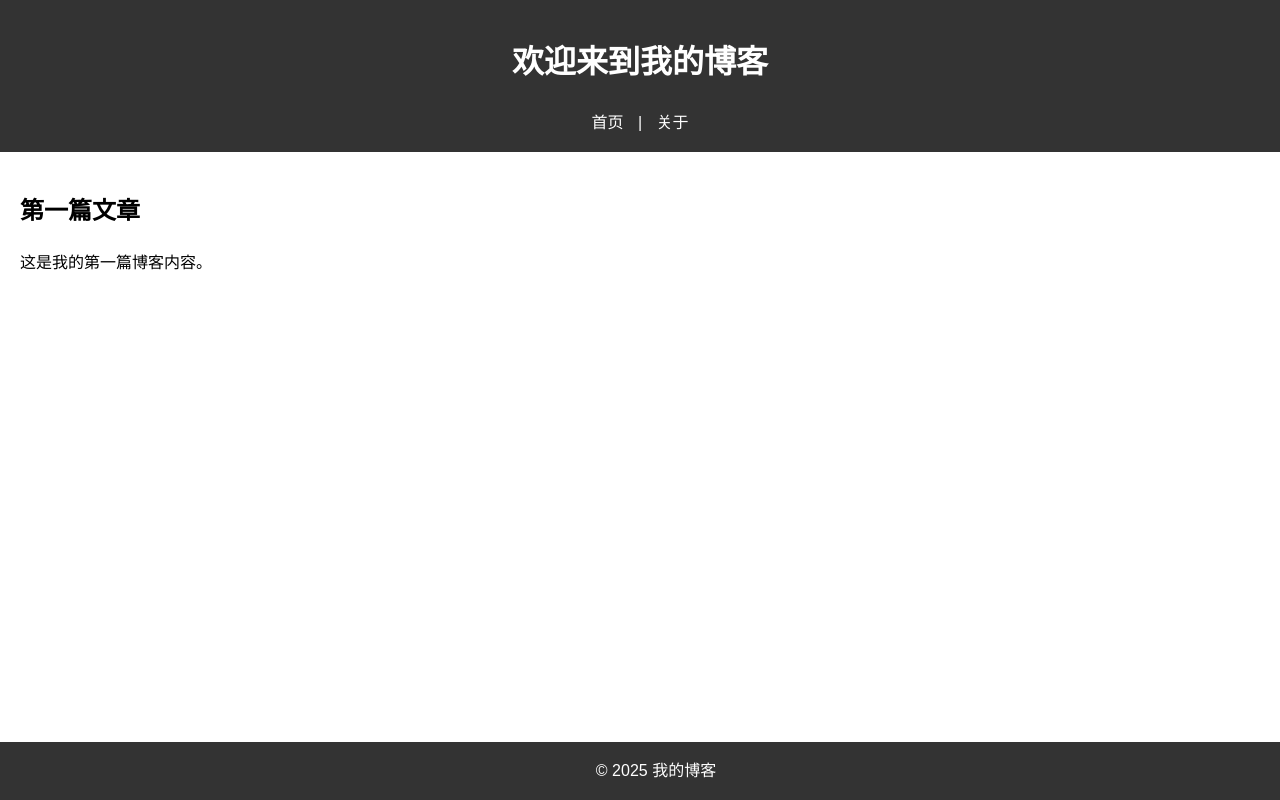
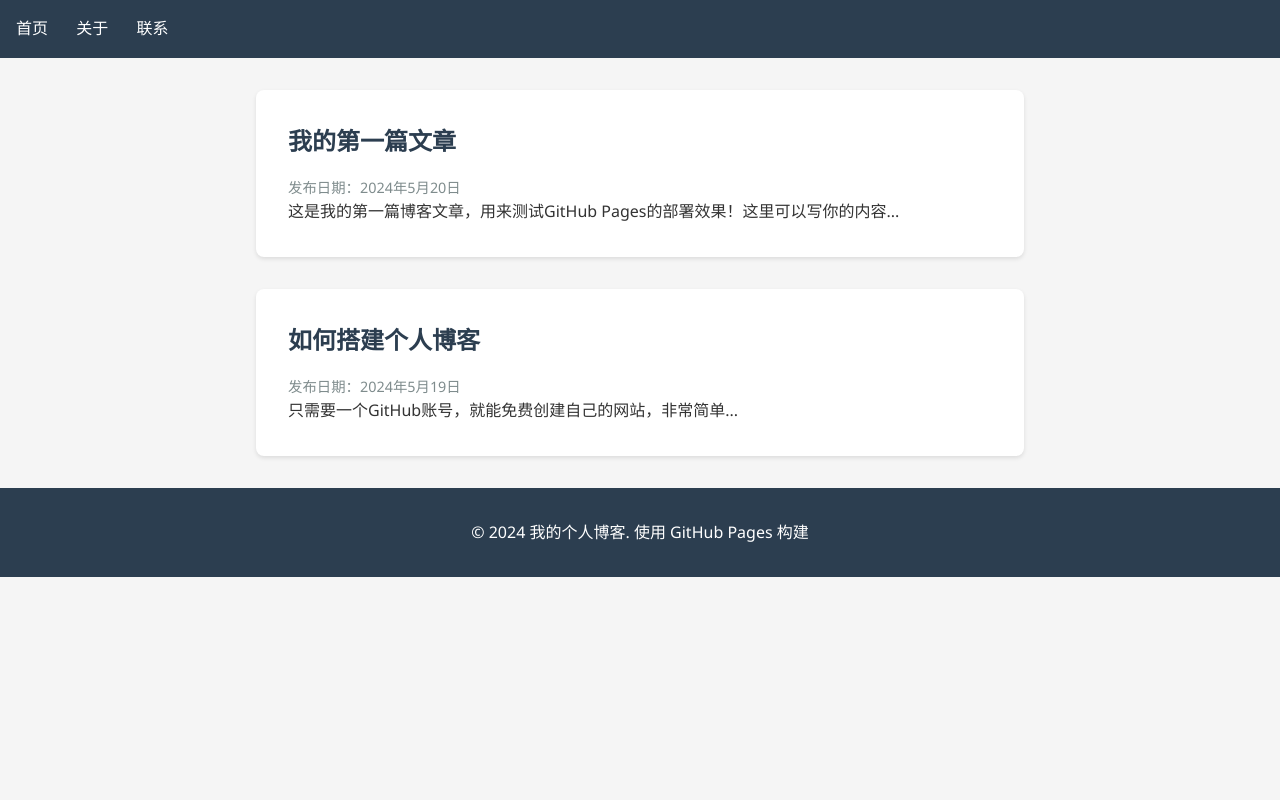
Before and after one commit to dongwushijie/dongwushijie.github.io, a plain HTML site: page index.html in a window 1280 px wide. Drawn offline with Linux system fonts and the light colour scheme.

Commit message:
Update index.html

```diff
--- a/index.html
+++ b/index.html
@@ -1,26 +1,100 @@
 <!DOCTYPE html>
-<html>
+<html lang="zh-CN">
 <head>
     <meta charset="UTF-8">
-    <title>我的博客</title>
-    <link rel="stylesheet" href="styles.css">
+    <meta name="viewport" content="width=device-width, initial-scale=1.0">
+    <title>我的个人博客</title>
+    <style>
+        /* 基础样式 */
+        * {
+            margin: 0;
+            padding: 0;
+            box-sizing: border-box;
+            font-family: 'Segoe UI', Arial, sans-serif;
+        }
+
+        body {
+            line-height: 1.6;
+            background: #f5f5f5;
+            color: #333;
+        }
+
+        /* 头部导航 */
+        .navbar {
+            background: #2c3e50;
+            padding: 1rem;
+            color: white;
+        }
+
+        .navbar a {
+            color: white;
+            text-decoration: none;
+            margin-right: 1.5rem;
+        }
+
+        /* 主体内容 */
+        .container {
+            max-width: 800px;
+            margin: 2rem auto;
+            padding: 0 1rem;
+        }
+
+        /* 文章列表 */
+        .post {
+            background: white;
+            padding: 2rem;
+            margin-bottom: 2rem;
+            border-radius: 8px;
+            box-shadow: 0 2px 4px rgba(0,0,0,0.1);
+        }
+
+        .post h2 {
+            color: #2c3e50;
+            margin-bottom: 1rem;
+        }
+
+        .post-date {
+            color: #7f8c8d;
+            font-size: 0.9rem;
+        }
+
+        /* 页脚 */
+        footer {
+            text-align: center;
+            padding: 2rem;
+            background: #2c3e50;
+            color: white;
+        }
+    </style>
 </head>
 <body>
-    <header>
-        <h1>欢迎来到我的博客</h1>
-        <nav>
-            <a href="/">首页</a> |
-            <a href="/about.html">关于</a>
-        </nav>
-    </header>
-    <main>
-        <article>
-            <h2>第一篇文章</h2>
-            <p>这是我的第一篇博客内容。</p>
-        </article>
-    </main>
+    <!-- 导航栏 -->
+    <nav class="navbar">
+        <a href="/">首页</a>
+        <a href="/about.html">关于</a>
+        <a href="/contact.html">联系</a>
+    </nav>
+
+    <!-- 博客内容 -->
+    <div class="container">
+        <!-- 文章1 -->
+        <div class="post">
+            <h2>我的第一篇文章</h2>
+            <p class="post-date">发布日期：2024年5月20日</p>
+            <p>这是我的第一篇博客文章，用来测试GitHub Pages的部署效果！这里可以写你的内容...</p>
+        </div>
+
+        <!-- 文章2 -->
+        <div class="post">
+            <h2>如何搭建个人博客</h2>
+            <p class="post-date">发布日期：2024年5月19日</p>
+            <p>只需要一个GitHub账号，就能免费创建自己的网站，非常简单...</p>
+        </div>
+    </div>
+
+    <!-- 页脚 -->
     <footer>
-        © 2025 我的博客
+        <p>© 2024 我的个人博客. 使用 GitHub Pages 构建</p>
     </footer>
 </body>
 </html>
```
